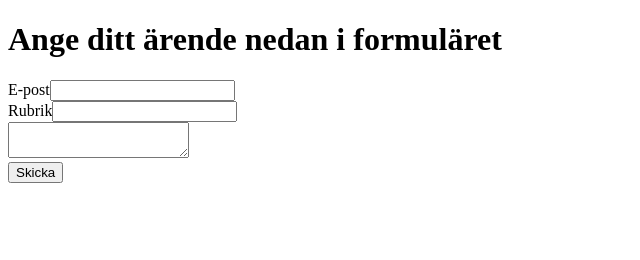
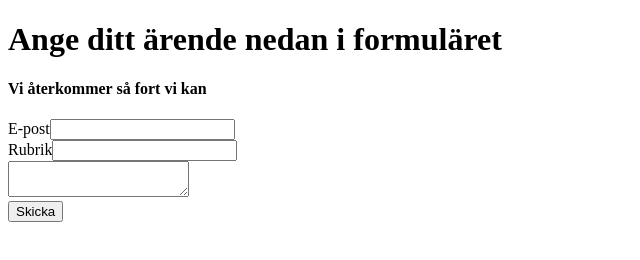
Before and after one commit to MichaelGustavsson/SupportService, a plain HTML site: page index.html in a window 1280 px wide. Shown: the whole page, without its empty margins (0-640 px from the left). Drawn offline with Linux system fonts and the light colour scheme.

Commit message:
Updated index.html

```diff
--- a/index.html
+++ b/index.html
@@ -9,6 +9,7 @@
   <body>
     <main>
       <h1>Ange ditt ärende nedan i formuläret</h1>
+      <h4>Vi återkommer så fort vi kan</h4>
       <form>
         <div>
           <label for="email">E-post</label
```
